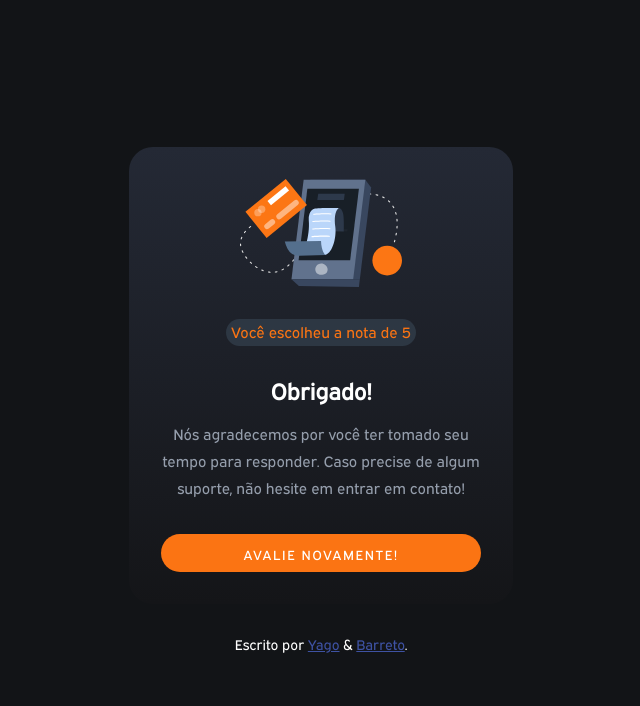
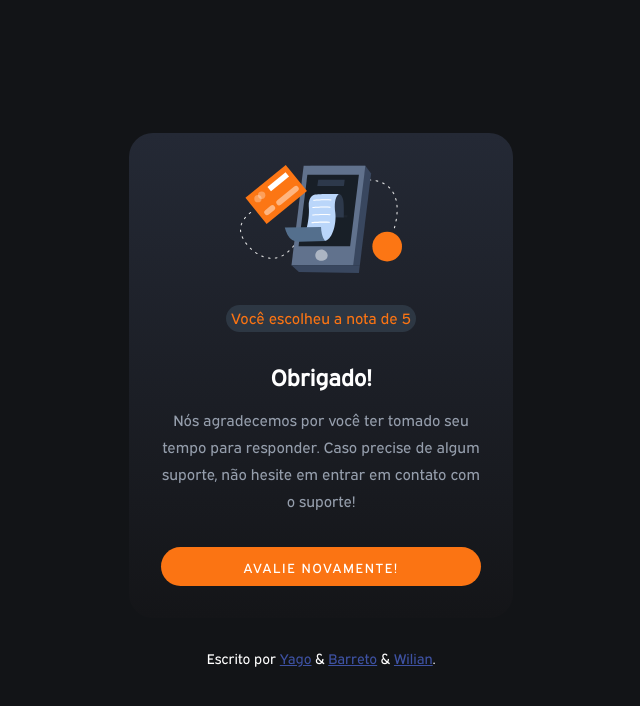
Before and after one commit to yagowb/interactive-rating-component-main, a plain HTML site: page index.html in a window 1280 px wide. Both pictures are taken after a click on the button "AVALIAR". Shown: the whole page, without its empty margins (319-959 px from the left). Drawn offline with Linux system fonts and the light colour scheme.

Commit message:
Algumas coisas

```diff
--- a/index.html
+++ b/index.html
@@ -23,7 +23,7 @@
 
     <h1>Que nota você daria a esta aplicação?</h1>
 
-    <p>Por favor deixe-nos ciente da sua opinião em relação ao funcionamento desta aplicação. Todo feedback é bem-vindo para nos ajudar a melhorar o serviço!</p>
+    <p>Por favor, deixe-nos ciente da sua opinião em relação ao funcionamento desta aplicação. Todo feedback é bem-vindo para nos ajudar a melhorar o serviço!</p>
 
 
       <ul>
@@ -51,7 +51,7 @@
   Obrigado!
   </h2>
 
-  <p>Nós agradecemos por você ter tomado seu tempo para responder. Caso precise de algum suporte, não hesite em entrar em contato!
+  <p>Nós agradecemos por você ter tomado seu tempo para responder. Caso precise de algum suporte, não hesite em entrar em contato com o suporte!
  </p>
 
  <button class="btn-submit" id="rate-again">Avalie Novamente!</button>
@@ -63,7 +63,7 @@
 
    <div class="attribution">
     <!--Challenge by <a href="https://www.frontendmentor.io?ref=challenge" target="_blank">Frontend Mentor</a>. -->
-    Escrito por <a href="https://github.com/yagowb">Yago</a> & <a href="https://github.com/barretodotcom">Barreto</a>.
+    Escrito por <a href="https://github.com/yagowb">Yago</a> & <a href="https://github.com/barretodotcom">Barreto</a> & <a href="https://github.com/Eziliun">Wilian</a>.
   </div>
 
   <script src="index.js"></script>
```
